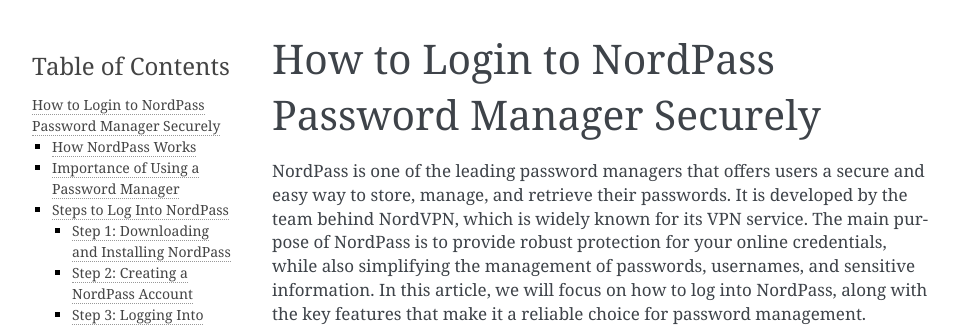
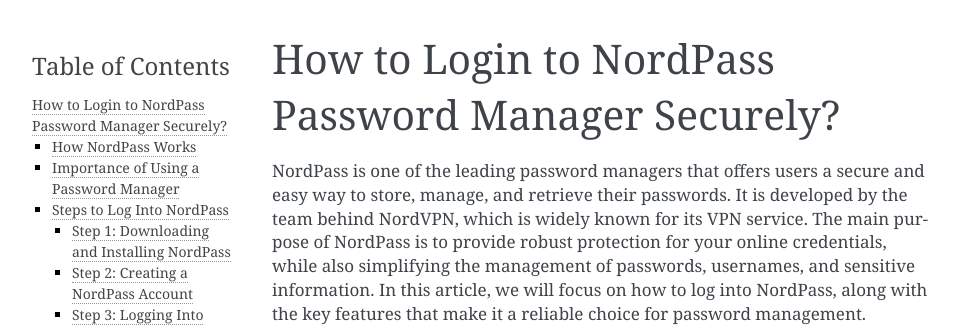
Before and after one commit to amaya1329/nordpasspasswordmanager, a Sphinx documentation site: the page built from docs/index.rst, in a window 1280 px wide and 900 px high. Shown: the top 327 px of the window, without its empty margins (148-1109 px from the left). Built offline with Sphinx 7.4.7, drawn with Linux system fonts in a browser that asks for light colours.

```diff
--- a/docs/index.rst
+++ b/docs/index.rst
@@ -1,4 +1,4 @@
-How to Login to NordPass Password Manager Securely
+How to Login to NordPass Password Manager Securely?
 ===========================================
 
 NordPass is one of the leading password managers that offers users a secure and easy way to store, manage, and retrieve their passwords. It is developed by the team behind NordVPN, which is widely known for its VPN service. The main purpose of NordPass is to provide robust protection for your online credentials, while also simplifying the management of passwords, usernames, and sensitive information. In this article, we will focus on how to log into NordPass, along with the key features that make it a reliable choice for password management.
```
